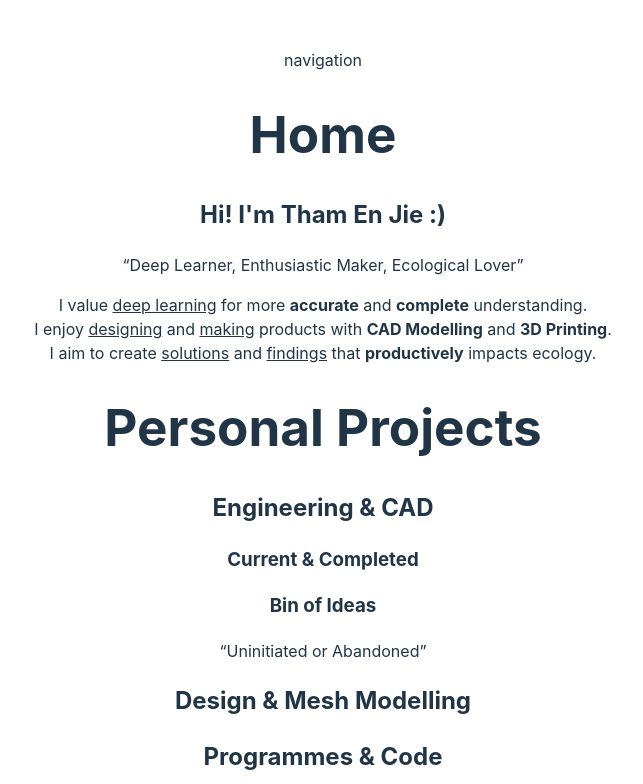
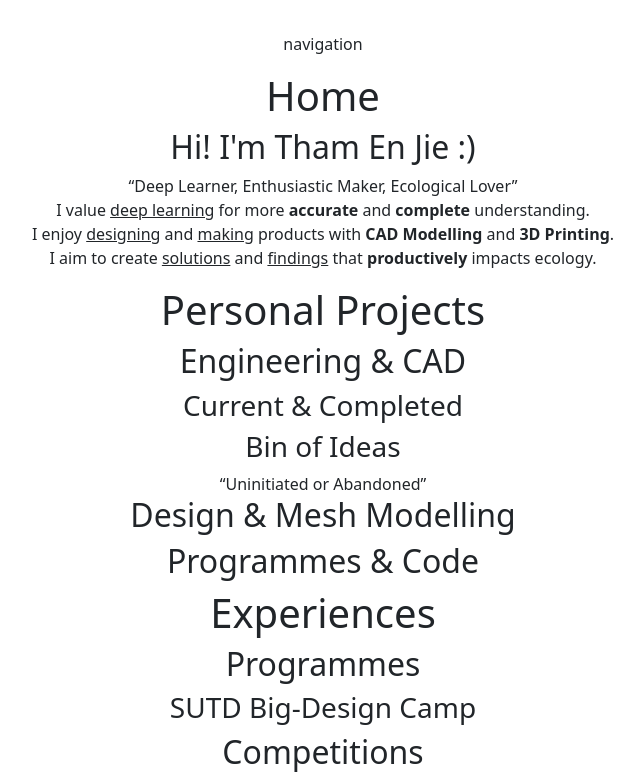
Before and after one commit to thamEnJie/Portfolio, a Svelte app: page / in a window 1280 px wide. Shown: the top 784 px of the page, without its empty margins (317-960 px from the left). Built offline with nearby package versions, Linux system fonts and the light colour scheme.

Commit message:
added sveltestrap

```diff
--- a/index.html
+++ b/index.html
@@ -2,9 +2,9 @@
 <html lang="en">
   <head>
     <meta charset="UTF-8" />
-    <link rel="icon" type="image/svg+xml" href="/vite.svg" />
+    <!-- <link rel="icon" type="image/svg+xml" href="/vite.svg" /> -->
     <meta name="viewport" content="width=device-width, initial-scale=1.0" />
-    <title>Vite + Svelte + TS</title>
+    <link rel="stylesheet" href="https://cdn.jsdelivr.net/npm/bootstrap@5.3.2/dist/css/bootstrap.min.css" />
   </head>
   <body>
     <div id="app"></div>
--- a/src/App.svelte
+++ b/src/App.svelte
@@ -1,6 +1,15 @@
 <script lang="ts">
+  import {
+    Styles,
+  } from "@sveltestrap/sveltestrap"
+
   export let title:string = "En Jie's Portfolio"
 </script>
+
+<svelte:head>
+  <link rel="stylesheet" href="https://cdn.jsdelivr.net/npm/bootstrap@5.3.2/dist/css/bootstrap.min.css">
+</svelte:head>
+
 
 <head><title>{title}</title></head>
 
```
Also changed, not shown: package.json (+4 -3 lines), 1 other file (tests, documents, lock files or other folders).
